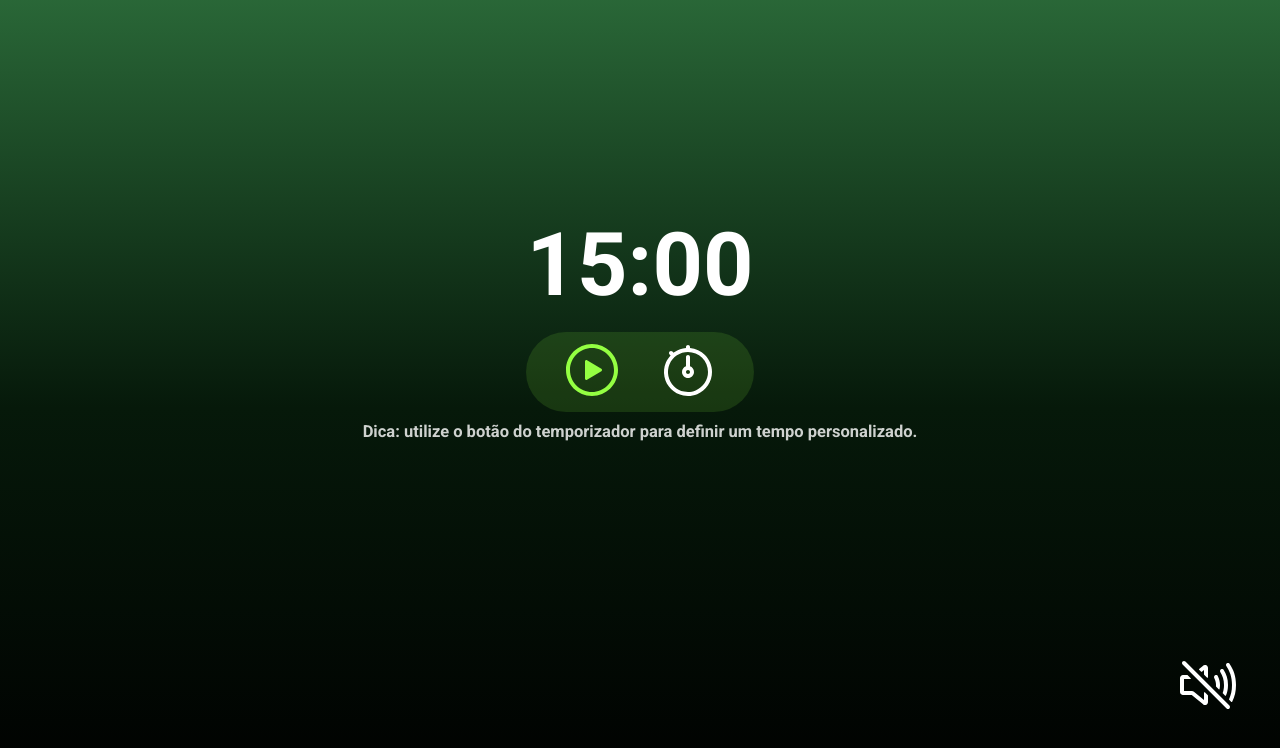
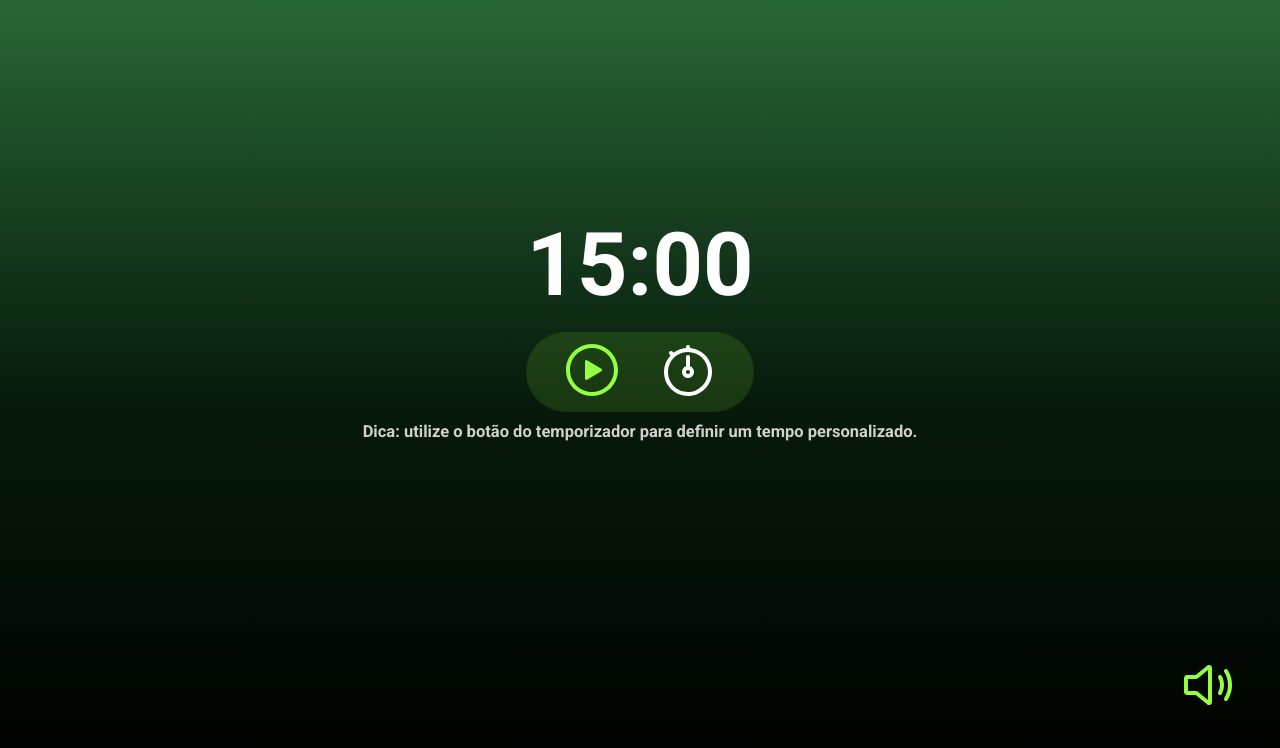
Before and after one commit to matiasdevs/pomodoro-timer, a plain HTML site: page index.html in a window 1280 px wide. Both pictures are taken after a click on the button 1208 px from the left and 686 px from the top of the page. Drawn offline with Linux system fonts and the light colour scheme.

Commit message:
added README.md and inverted sound

```diff
--- a/index.html
+++ b/index.html
@@ -36,13 +36,13 @@
     <span id="dica">Dica: utilize o botão do temporizador para definir um tempo personalizado.</span>
   </main>
   <footer>
-    <button class="som-on"><svg width="64" height="64" viewBox="0 0 64 64" fill="none" xmlns="http://www.w3.org/2000/svg">
+    <button class="som-on hide"><svg width="64" height="64" viewBox="0 0 64 64" fill="none" xmlns="http://www.w3.org/2000/svg">
 <path fill-rule="evenodd" clip-rule="evenodd" d="M32.7502 12.0104C33.3025 11.9643 33.8569 12.072 34.3517 12.3218C34.8466 12.5715 35.2625 12.9535 35.5535 13.4253C35.8444 13.8971 35.999 14.4402 36 14.9945L36 14.9982V48.9982L36 49.0018C35.999 49.5561 35.8444 50.0993 35.5535 50.5711C35.2625 51.0429 34.8465 51.4248 34.3517 51.6746C33.8569 51.9243 33.3025 52.0321 32.7502 51.9859C32.1978 51.9398 31.669 51.7415 31.2225 51.4131C31.1946 51.3926 31.1673 51.3713 31.1405 51.3494L19.7189 41.9981C19.7172 41.9981 19.7154 41.9982 19.7137 41.9982C19.7112 41.9982 19.7087 41.9982 19.7063 41.9982H11C10.2044 41.9982 9.44129 41.6821 8.87868 41.1195C8.31607 40.5569 8 39.7938 8 38.9982V24.9982C8 24.2025 8.31607 23.4395 8.87868 22.8769C9.44129 22.3142 10.2044 21.9982 11 21.9982H19.719L31.1405 12.6469C31.1673 12.625 31.1946 12.6038 31.2225 12.5833C31.669 12.2549 32.1978 12.0566 32.7502 12.0104ZM32 17.1129L22.2504 25.0952C21.548 25.6829 20.66 26.0029 19.744 25.9982H12V37.9982H19.6996C20.6203 37.993 21.5147 38.3063 22.2309 38.8852C22.2342 38.8878 22.2375 38.8905 22.2407 38.8932L32 46.8835V17.1129Z" fill="#42D3FF"/>
 <path fill-rule="evenodd" clip-rule="evenodd" d="M43.0911 22.2185C44.075 21.7165 45.2795 22.1071 45.7815 23.0911C47.1523 25.7777 48 28.6985 48 32C48 35.2688 47.1159 38.2499 45.7876 40.897C45.2922 41.8842 44.0902 42.283 43.103 41.7876C42.1158 41.2922 41.717 40.0902 42.2124 39.103C43.3191 36.8976 44 34.5287 44 32C44 29.424 43.3477 27.1223 42.2185 24.9089C41.7165 23.925 42.1072 22.7205 43.0911 22.2185Z" fill="#42D3FF"/>
 <path fill-rule="evenodd" clip-rule="evenodd" d="M48.9926 16.2723C49.9468 15.7159 51.1714 16.0384 51.7277 16.9926C54.3509 21.4912 56 25.5505 56 32C56 38.4594 54.279 42.5547 51.7354 46.9943C51.1862 47.9527 49.9642 48.2845 49.0057 47.7354C48.0473 47.1862 47.7155 45.9641 48.2646 45.0057C50.591 40.9453 52 37.5406 52 32C52 26.4495 50.6491 23.0838 48.2723 19.0074C47.7159 18.0532 48.0384 16.8286 48.9926 16.2723Z" fill="#42D3FF"/>
 </svg>
 </button>
-    <button class="som-off hide"><img src="assets/som-off.svg" alt="som off"></button>
+    <button class="som-off"><img src="assets/som-off.svg" alt="som off"></button>
   </footer>
   <script src="js/index.js" type="module"></script>
 </body>
--- a/js/events.js
+++ b/js/events.js
@@ -41,13 +41,13 @@ export default function({controls, timer, sound}) {
   buttonSomOn.addEventListener('click', function(){
     buttonSomOn.classList.add('hide');
     buttonSomOff.classList.remove('hide');
-    sound.bgAudio.play()
+    sound.bgAudio.pause()
   });
 
   buttonSomOff.addEventListener('click', function(){
     buttonSomOn.classList.remove('hide');
     buttonSomOff.classList.add('hide');
-    sound.bgAudio.pause()
+    sound.bgAudio.play()
   });
 
 }
--- a/js/sound.js
+++ b/js/sound.js
@@ -3,7 +3,7 @@ export default function(){
   const kitchenTimer = new Audio("https://github.com/maykbrito/automatic-video-creator/blob/master/audios/kichen-timer.mp3?raw=true")
   const bgAudio = new Audio("https://github.com/maykbrito/automatic-video-creator/blob/master/audios/bg-audio.mp3?raw=true")
 
-  bgAudio.loop
+  bgAudio.loop = true;
 
   function pressButton(){
     buttonPressAudio.play();
```
Also changed, not shown: .github/project.gif (added), 1 other file.
